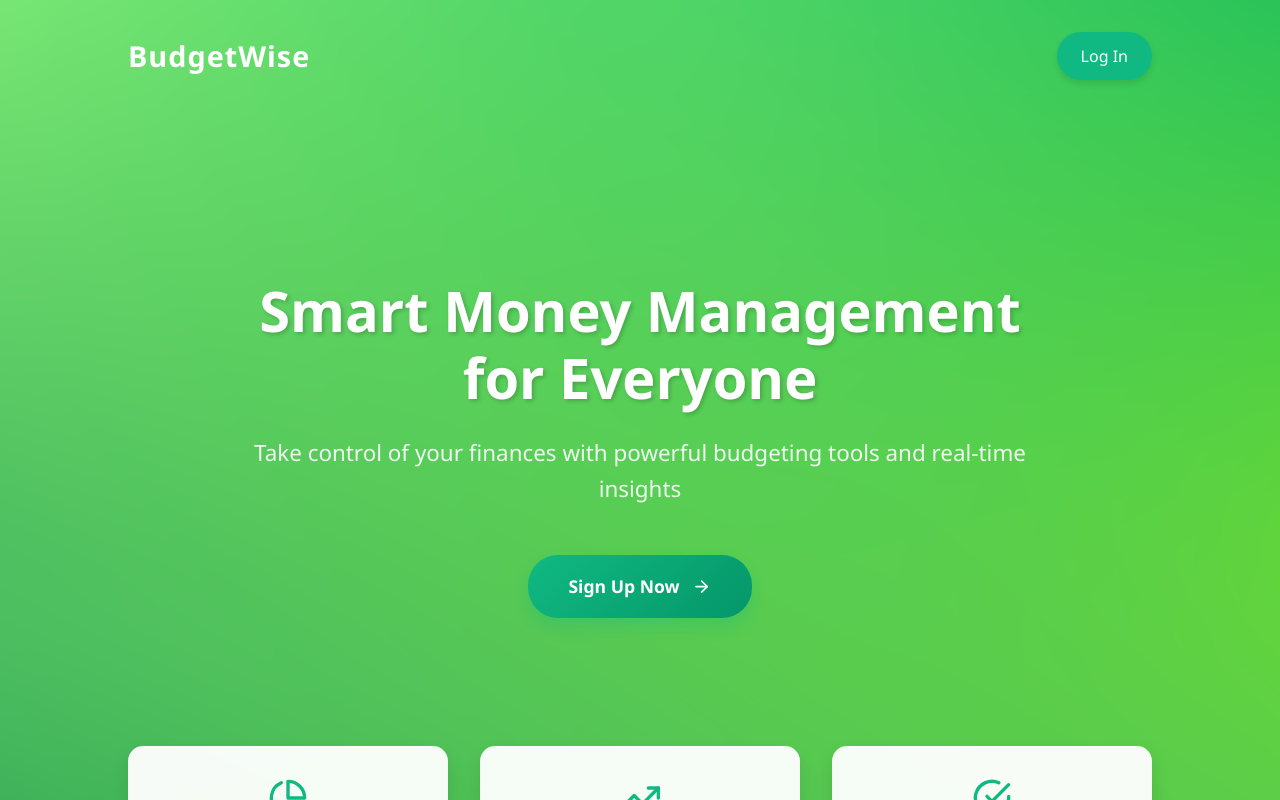
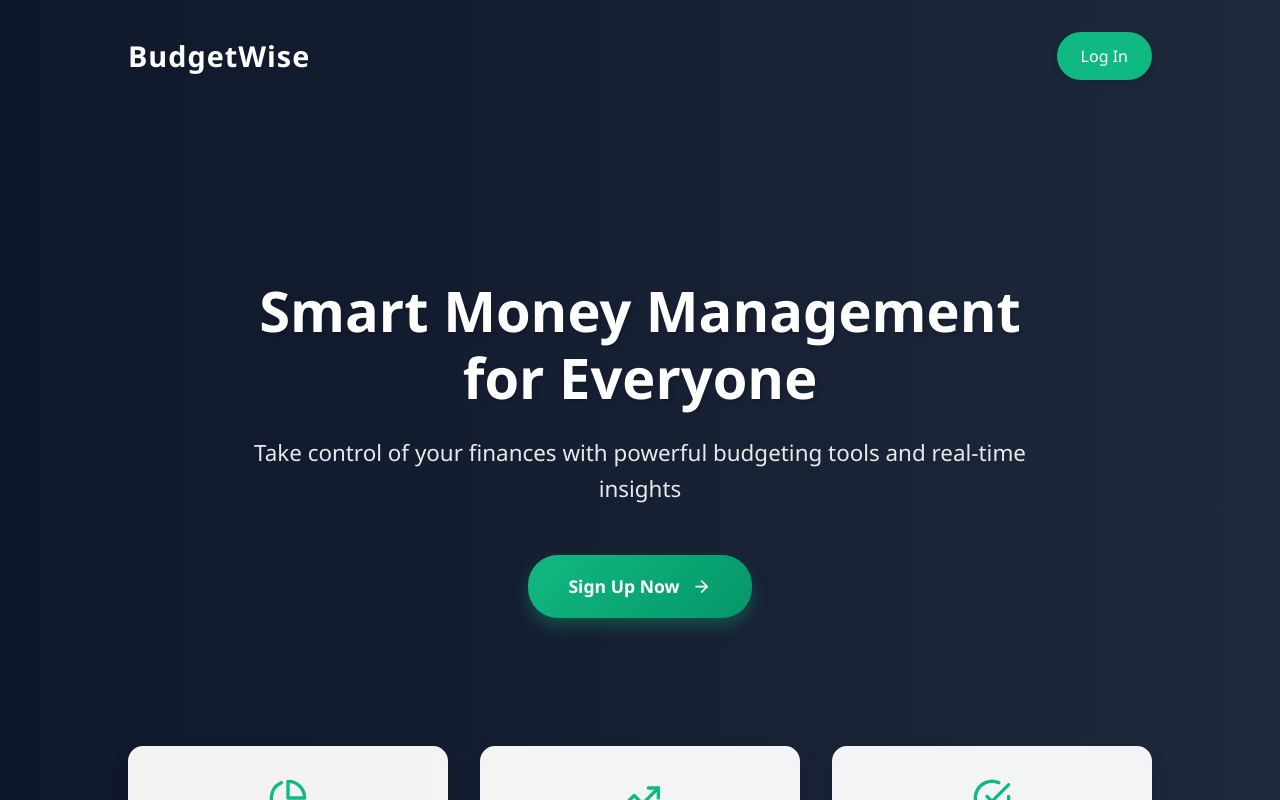
Before and after one commit to WanderingWalnut/SENG401-Final-Project, a React (Vite) app in the folder frontend/BudgetWise/: page / in a window 1280 px wide. Built offline with nearby package versions, Linux system fonts and the light colour scheme.

Commit message:
Made it better

```diff
--- a/frontend/BudgetWise/src/pages/landingPage.tsx
+++ b/frontend/BudgetWise/src/pages/landingPage.tsx
@@ -1,6 +1,6 @@
 import React, { useState } from "react";
-import GreenGradient from "../assets/GreenGradient.svg";
 import { FiArrowRight, FiCheckCircle, FiPieChart, FiTrendingUp } from "react-icons/fi";
+import { backdropClasses } from "@mui/material";
 
 const LandingPage = () => {
     const [isHovered, setIsHovered] = useState(false);
@@ -61,7 +61,7 @@ const LandingPage = () => {
 const styles = {
     main: {
         minHeight: "100vh",
-        backgroundImage: `url(${GreenGradient})`,
+        background: "linear-gradient(90deg, #0F172A 0%, #1E293B 100%)",
         backgroundSize: "cover",
         backgroundPosition: "center",
         padding: "0 10%",
```
